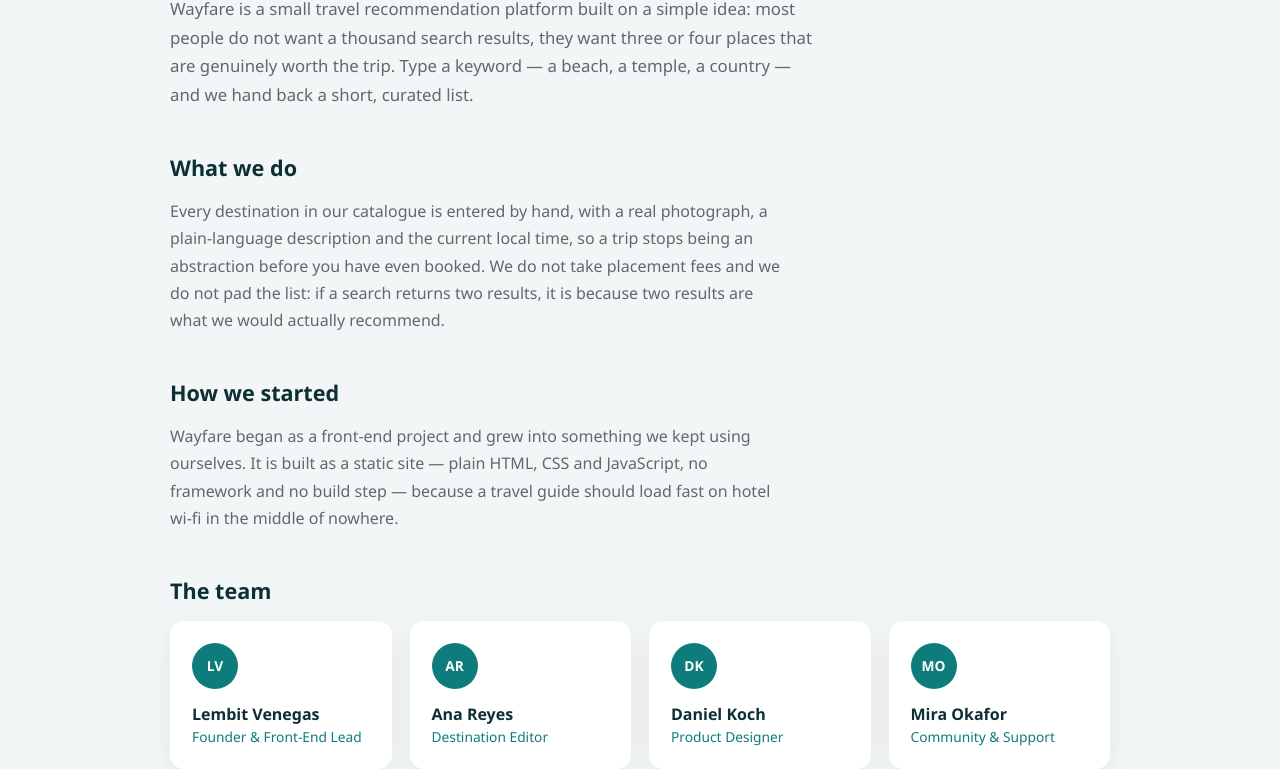
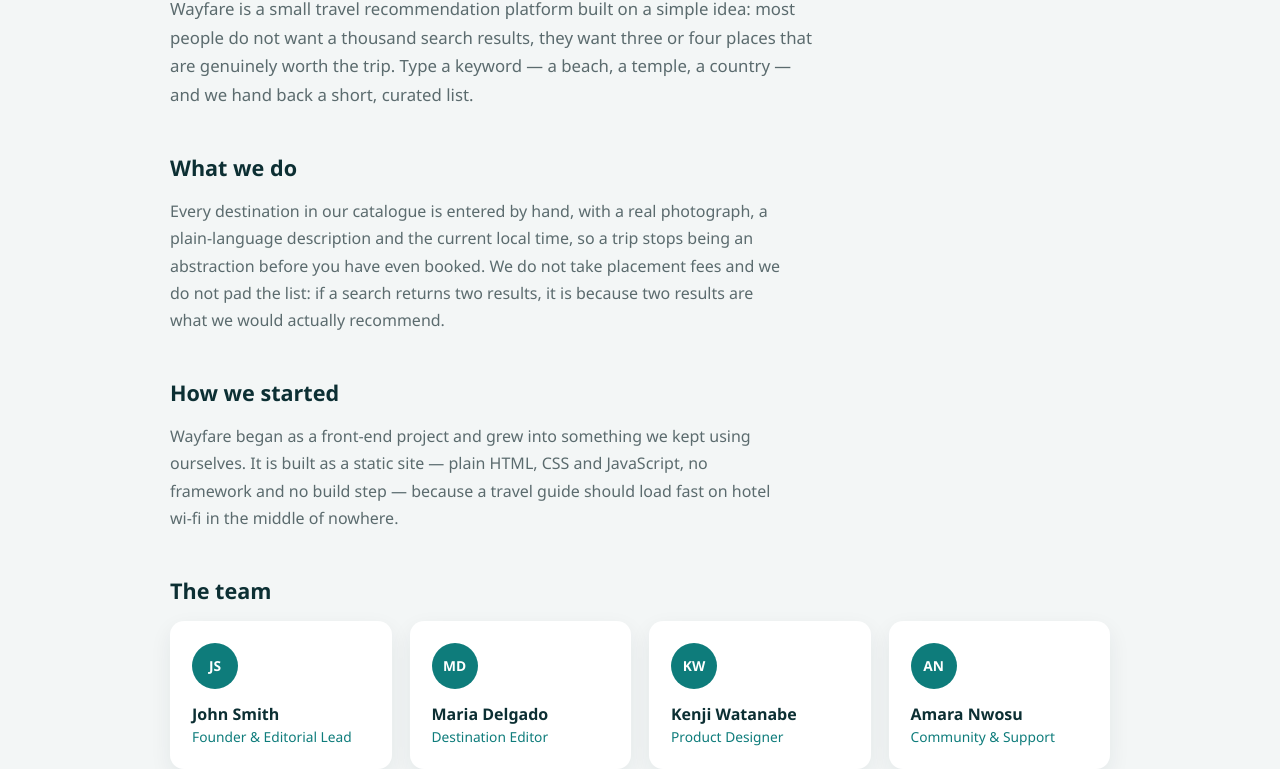
Before and after one commit to 7emb1t/travelRecommendation, a plain HTML site: page travel_recommendation_about.html in a window 1280 px wide. Shown: the part 206-975 px from the top of the page. Drawn offline with Linux system fonts and the light colour scheme.

Commit message:
Use fictional names for the About Us team
Co-Authored-By: Claude Opus 5 <noreply@anthropic.com>

```diff
--- a/travel_recommendation_about.html
+++ b/travel_recommendation_about.html
@@ -58,26 +58,26 @@
       </p>
 
       <h2>The team</h2>
-      <!-- Placeholder team — swap these names and roles for your own before submitting. -->
+      <!-- Fictional team for this demo site. -->
       <ul class="team">
         <li>
-          <span class="team__avatar" aria-hidden="true">LV</span>
-          <strong>Lembit Venegas</strong>
-          <span>Founder &amp; Front-End Lead</span>
+          <span class="team__avatar" aria-hidden="true">JS</span>
+          <strong>John Smith</strong>
+          <span>Founder &amp; Editorial Lead</span>
         </li>
         <li>
-          <span class="team__avatar" aria-hidden="true">AR</span>
-          <strong>Ana Reyes</strong>
+          <span class="team__avatar" aria-hidden="true">MD</span>
+          <strong>Maria Delgado</strong>
           <span>Destination Editor</span>
         </li>
         <li>
-          <span class="team__avatar" aria-hidden="true">DK</span>
-          <strong>Daniel Koch</strong>
+          <span class="team__avatar" aria-hidden="true">KW</span>
+          <strong>Kenji Watanabe</strong>
           <span>Product Designer</span>
         </li>
         <li>
-          <span class="team__avatar" aria-hidden="true">MO</span>
-          <strong>Mira Okafor</strong>
+          <span class="team__avatar" aria-hidden="true">AN</span>
+          <strong>Amara Nwosu</strong>
           <span>Community &amp; Support</span>
         </li>
       </ul>
```
